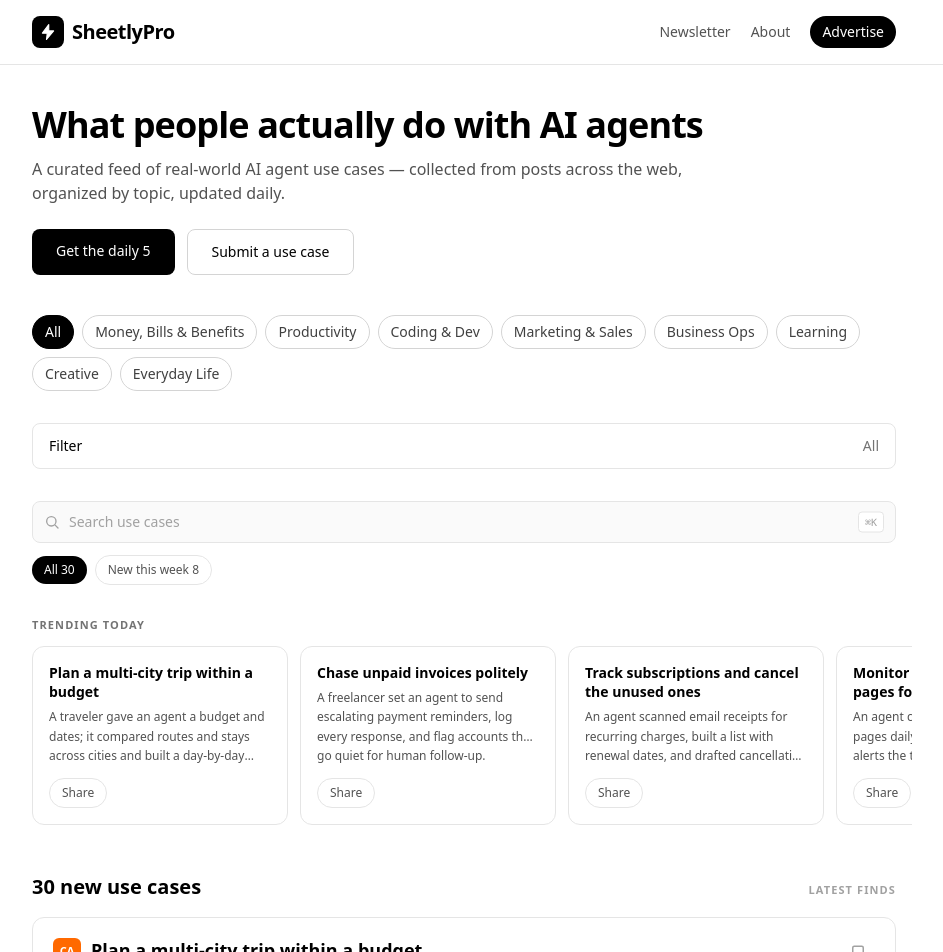
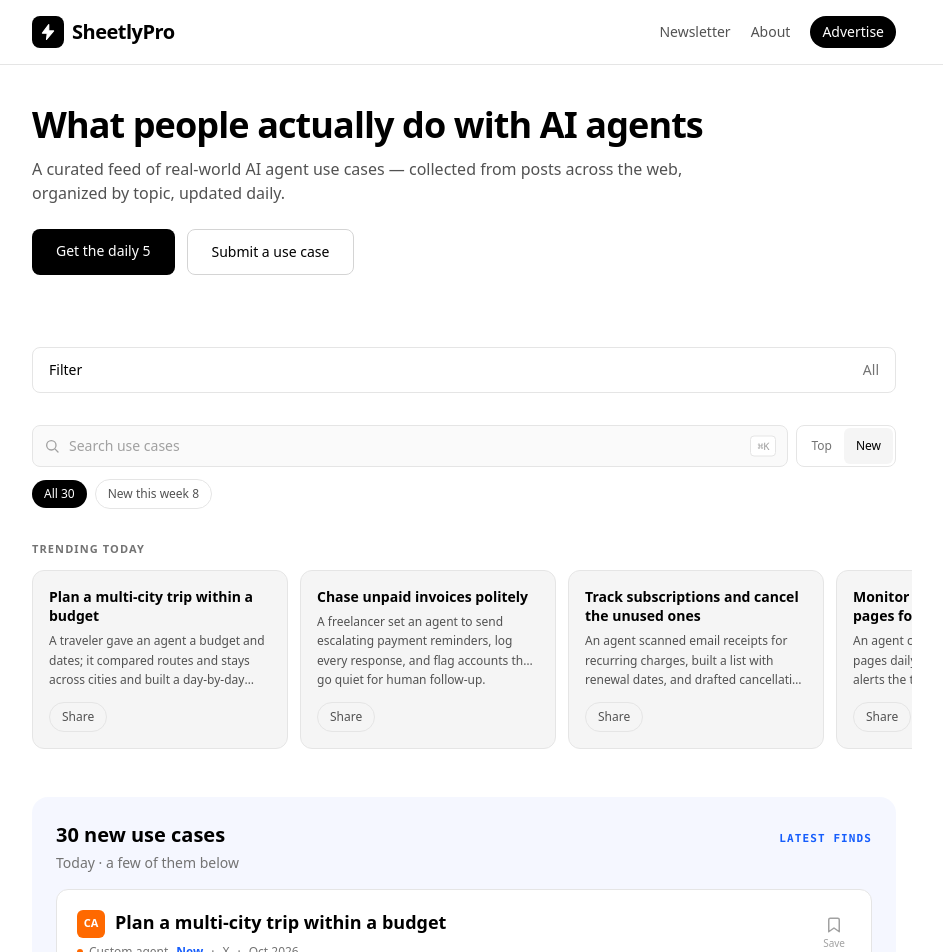
Before and after one commit to Stropurbo/bank-statement-frontend, a React (Vite) app: page / in a window 1280 px wide. Shown: the top 952 px of the page, without its empty margins (176-1119 px from the left). Built offline with nearby package versions, Linux system fonts and the light colour scheme.

Commit message:
match reference layout: feed tinted section, Top/New toggle, trending card bg

```diff
--- a/src/components/FeedCard.jsx
+++ b/src/components/FeedCard.jsx
@@ -195,7 +195,7 @@ export function FeedCard({ item, maxDate, votes, saved, toggleVote, toggleSaved
 /** Compact card for the "Trending today" horizontal row. */
 export function TrendingCard({ item }) {
   return (
-    <div className="shrink-0 w-64 border border-neutral-200 rounded-xl p-4 bg-white hover:border-neutral-400 transition-colors flex flex-col">
+    <div className="shrink-0 w-64 border border-neutral-200 rounded-xl p-4 bg-neutral-100 hover:border-neutral-400 transition-colors flex flex-col">
       <a href={`#uc-${item.id}`} className="font-semibold text-sm leading-snug text-black mb-1.5 line-clamp-2 hover:underline">
         {item.title}
       </a>
--- a/src/pages/Home.jsx
+++ b/src/pages/Home.jsx
@@ -1,7 +1,6 @@
 import { useMemo, useState } from "react";
 import usecases from "../data/usecases.json";
 import { topics } from "../data/topics";
-import TopicNav from "../components/TopicNav";
 import NewsletterSignup from "../components/NewsletterSignup";
 import { FeedCard, TrendingCard } from "../components/FeedCard";
 import { useEngagement } from "../lib/engagement";
@@ -34,6 +33,7 @@ export default function Home() {
   const [filterOpen, setFilterOpen] = useState(false);
   const [selAgents, setSelAgents] = useState([]);
   const [selTopics, setSelTopics] = useState([]);
+  const [sortMode, setSortMode] = useState("new");
   const { votes, saved, toggleVote, toggleSaved } = useEngagement();
 
   const sorted = useMemo(
@@ -89,8 +89,13 @@ export default function Home() {
     if (selTopics.length) {
       items = items.filter((u) => selTopics.includes(u.topic));
     }
+    if (sortMode === "top") {
+      items = [...items].sort(
+        (a, b) => (saved.includes(b.id) ? 1 : 0) - (saved.includes(a.id) ? 1 : 0)
+      );
+    }
     return items;
-  }, [pill, newThisWeek, sorted, query, selAgents, selTopics]);
+  }, [pill, newThisWeek, sorted, query, selAgents, selTopics, sortMode, saved]);
 
   const searching = query.trim().length > 0;
   const activeFilters = selAgents.length + selTopics.length;
@@ -127,8 +132,6 @@ export default function Home() {
           </a>
         </div>
       </section>
-
-      <TopicNav />
 
       {/* Filter */}
       <section className="mt-8">
@@ -177,7 +180,8 @@ export default function Home() {
 
       {/* Search + pills */}
       <section className="mt-8">
-        <div className="relative">
+        <div className="flex gap-2">
+          <div className="relative flex-1">
           <svg
             className="absolute left-3 top-1/2 -translate-y-1/2 text-neutral-400"
             width="16"
@@ -200,6 +204,20 @@ export default function Home() {
           <kbd className="absolute right-3 top-1/2 -translate-y-1/2 text-[10px] text-neutral-400 border border-neutral-200 rounded px-1.5 py-0.5 bg-white">
             ⌘K
           </kbd>
+          </div>
+          <div className="flex border border-neutral-200 rounded-lg p-0.5 bg-white shrink-0">
+            {["top", "new"].map((m) => (
+              <button
+                key={m}
+                onClick={() => setSortMode(m)}
+                className={`text-xs font-medium rounded-md px-3 py-2 capitalize transition-colors ${
+                  sortMode === m ? "bg-neutral-100 text-black" : "text-neutral-500 hover:text-black"
+                }`}
+              >
+                {m === "top" ? "Top" : "New"}
+              </button>
+            ))}
+          </div>
         </div>
         <div className="flex items-center gap-2 mt-3">
           <button
@@ -240,17 +258,20 @@ export default function Home() {
       )}
 
       {/* New use cases feed */}
-      <section className="mt-10">
+      <section className="mt-10 bg-indigo-50/60 rounded-2xl p-4 sm:p-6">
         <div className="flex items-baseline justify-between mb-1">
           <h2 className="text-xl font-bold text-black">
             {searching || filtering
               ? `${feed.length} result${feed.length === 1 ? "" : "s"}`
               : `${feed.length} new use case${feed.length === 1 ? "" : "s"}`}
           </h2>
-          <span className="text-[11px] font-semibold uppercase tracking-widest text-neutral-400">
+          <span className="text-[11px] font-semibold uppercase tracking-widest text-blue-600 font-mono">
             Latest finds
           </span>
         </div>
+        {!searching && !filtering && (
+          <p className="text-sm text-neutral-500 mb-4">Today · a few of them below</p>
+        )}
         {filtering && (
           <p className="text-xs text-neutral-500 mb-4">
             {activeFilters} filter{activeFilters === 1 ? "" : "s"} active —{" "}
```
